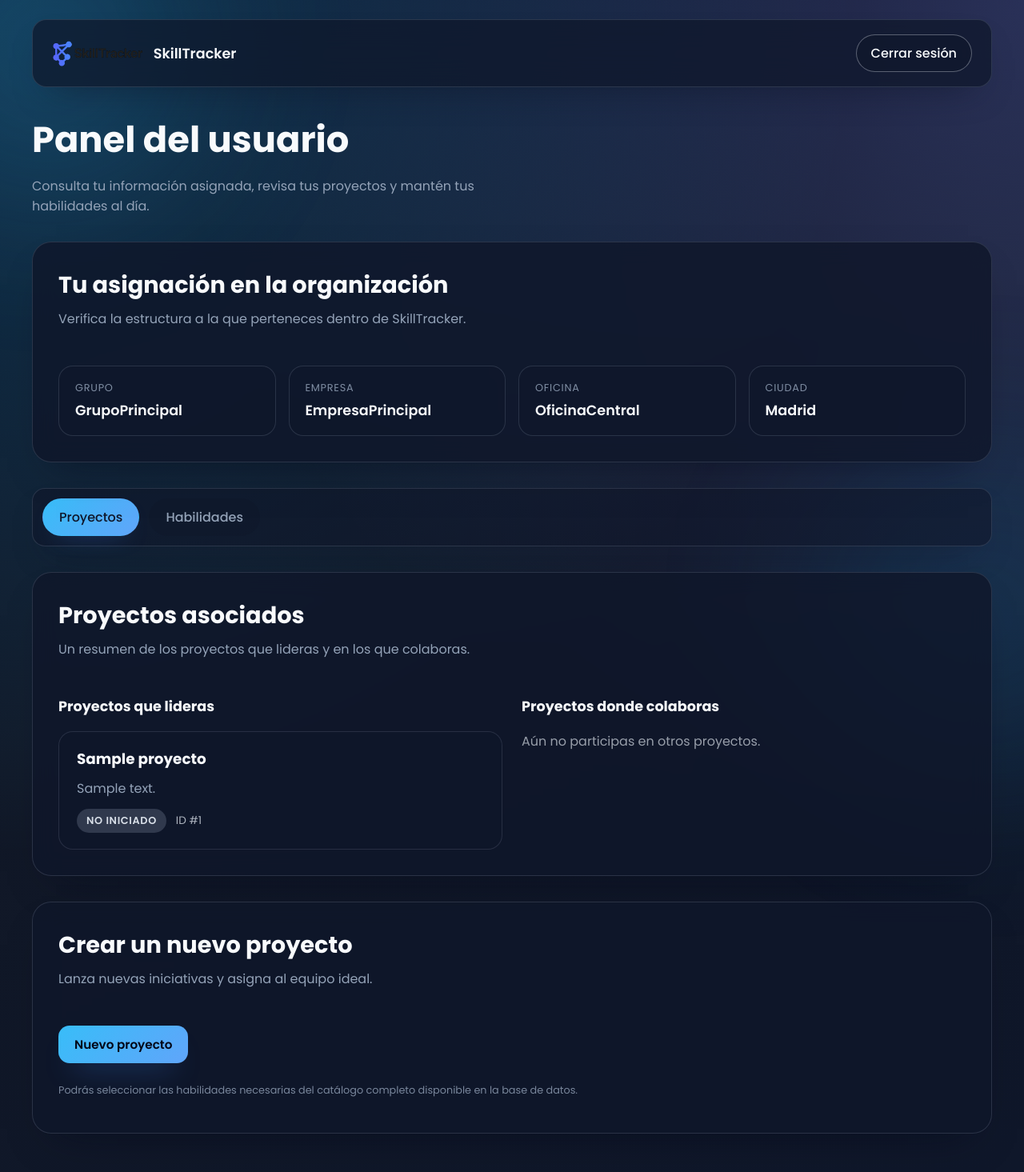
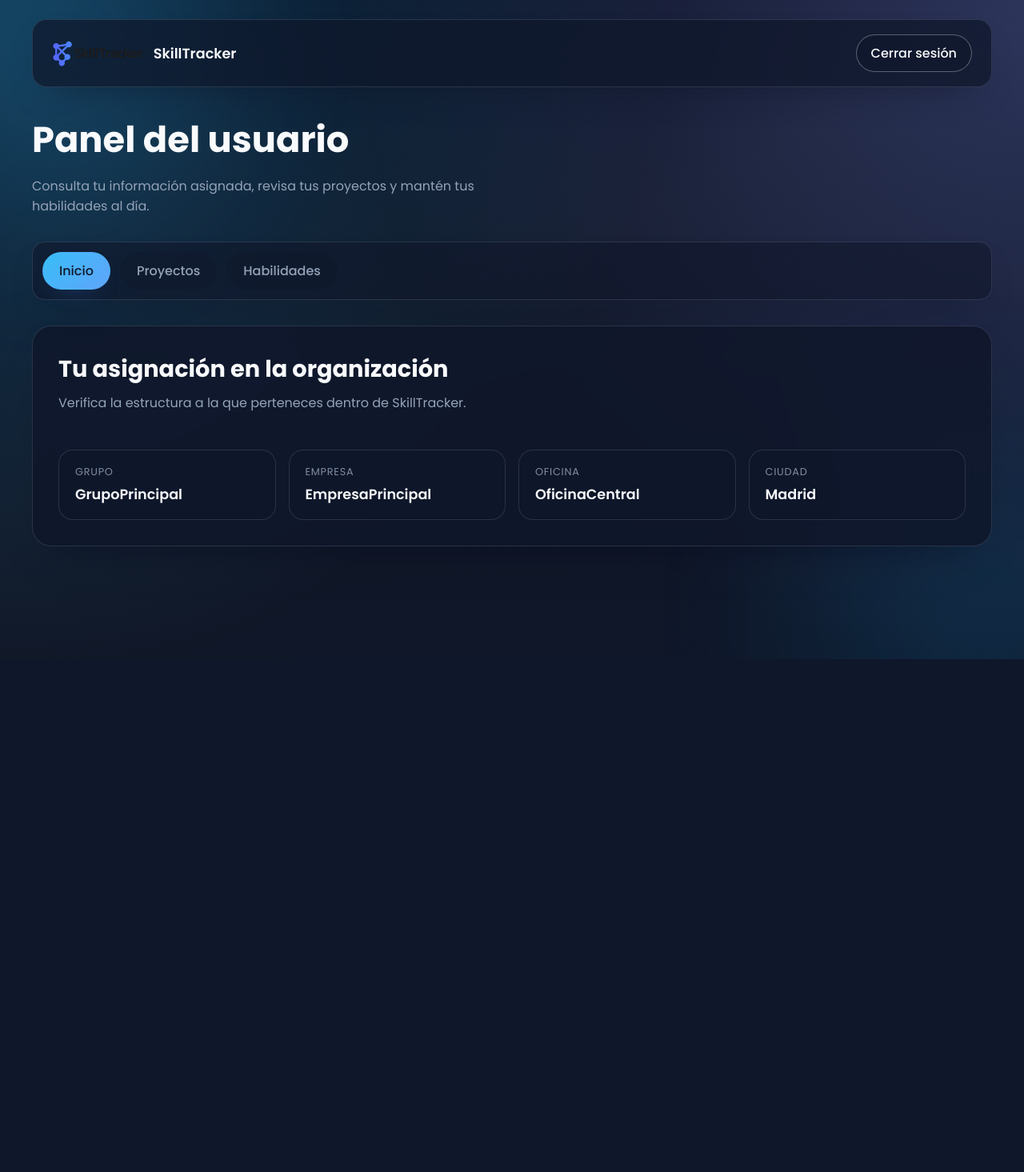
Before and after one commit to nipegun/SkillTracker, a PHP site: page /dashboard_user.php in a window 1280 px wide. Shown: the whole page at 80% size. After the commit the page ends 824 px from the top, so only its background shows below. Run offline with PHP 8.4, Linux system fonts and the light colour scheme; a user stored in the database is signed in; data comes from the database, SQL or seed files in the repository; tables that the repository leaves empty hold one stand-in row (values such as "Sample post").

Commit message:
Reorganize user dashboard sections

```diff
--- a/Web/dashboard_user.php
+++ b/Web/dashboard_user.php
@@ -70,8 +70,8 @@ $stmt = $pdo->prepare("
 $stmt->execute([$id_usuario, $id_usuario]);
 $proyectos_participa = $stmt->fetchAll(PDO::FETCH_ASSOC);
 
-$tab = $_GET['tab'] ?? 'proyectos';
-$tab = in_array($tab, ['proyectos', 'habilidades'], true) ? $tab : 'proyectos';
+$tab = $_GET['tab'] ?? 'inicio';
+$tab = in_array($tab, ['inicio', 'proyectos', 'habilidades'], true) ? $tab : 'inicio';
 ?>
 <!DOCTYPE html>
 <html lang="es">
@@ -96,6 +96,13 @@ $tab = in_array($tab, ['proyectos', 'habilidades'], true) ? $tab : 'proyectos';
       <p>Consulta tu información asignada, revisa tus proyectos y mantén tus habilidades al día.</p>
     </header>
 
+    <nav class="tabs" aria-label="Secciones del panel del usuario">
+      <a href="?tab=inicio" class="tab-link <?= $tab === 'inicio' ? 'active' : '' ?>">Inicio</a>
+      <a href="?tab=proyectos" class="tab-link <?= $tab === 'proyectos' ? 'active' : '' ?>">Proyectos</a>
+      <a href="?tab=habilidades" class="tab-link <?= $tab === 'habilidades' ? 'active' : '' ?>">Habilidades</a>
+    </nav>
+
+    <?php if ($tab === 'inicio'): ?>
     <section class="panel-section">
       <div class="card info-card">
         <div class="section-heading">
@@ -130,13 +137,7 @@ $tab = in_array($tab, ['proyectos', 'habilidades'], true) ? $tab : 'proyectos';
         </div>
       </div>
     </section>
-
-    <nav class="tabs" aria-label="Secciones del panel del usuario">
-      <a href="?tab=proyectos" class="tab-link <?= $tab === 'proyectos' ? 'active' : '' ?>">Proyectos</a>
-      <a href="?tab=habilidades" class="tab-link <?= $tab === 'habilidades' ? 'active' : '' ?>">Habilidades</a>
-    </nav>
-
-    <?php if ($tab === 'proyectos'): ?>
+    <?php elseif ($tab === 'proyectos'): ?>
     <section class="panel-section">
       <div class="card list-card">
         <div class="section-heading">
```
